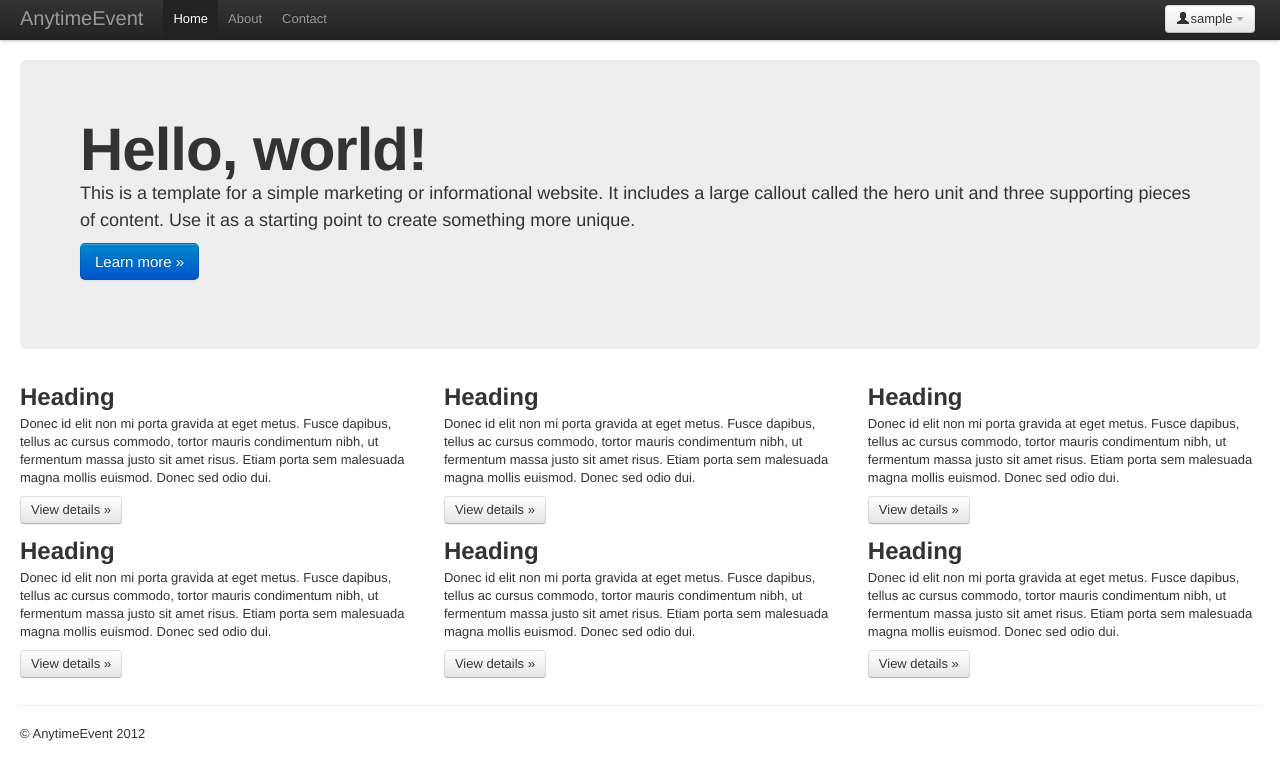
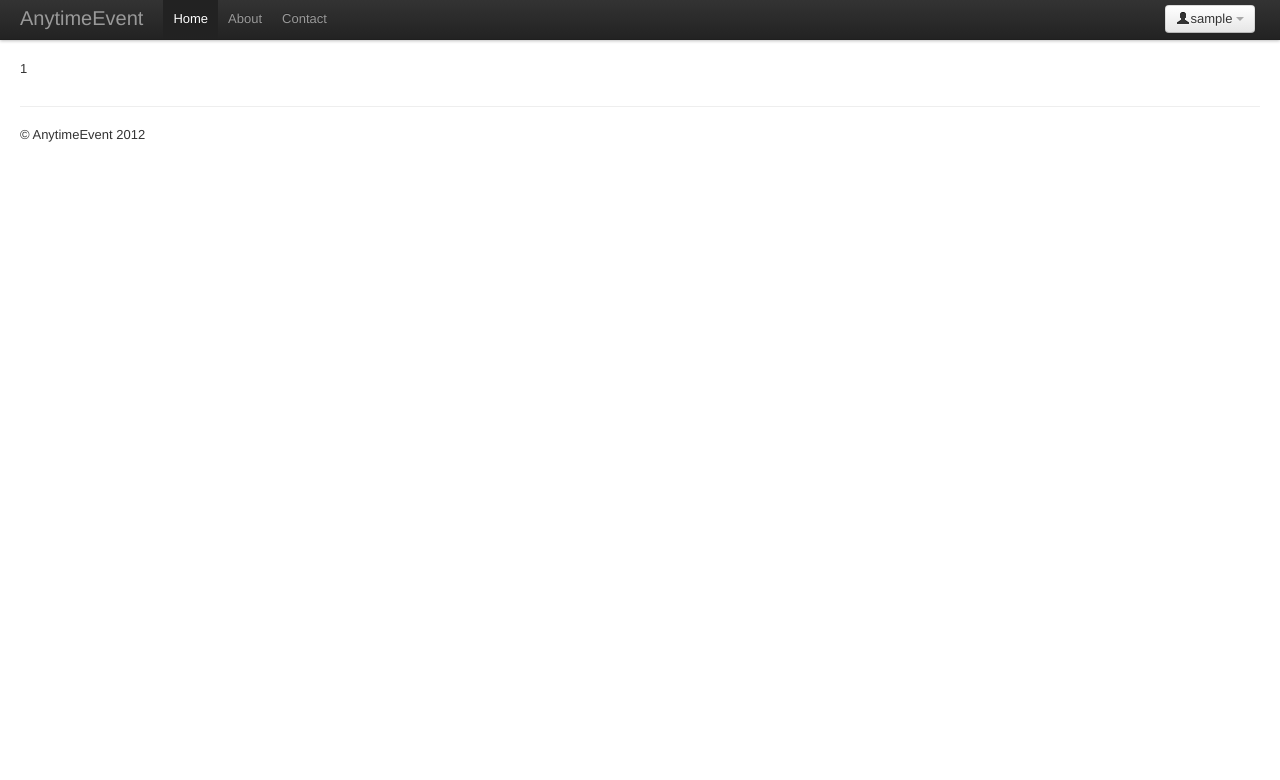
Before and after one commit to aberkowitz/AnytimeEvent, a Django app: page /video/1 in a window 1280 px wide. Shown: the top 780 px of the page. Run offline with Django 3.2, Linux system fonts and the light colour scheme; the visitor is signed in with stand-in values (Sample User, id 1); some libraries are stand-ins or nearby versions.

Commit message:
Make sure data gets passed to view.

```diff
--- a/anytimeevent/templates/video.html
+++ b/anytimeevent/templates/video.html
@@ -1,43 +1,5 @@
 {% extends "base.html" %}
 {% block title %}AnytimeEvent{% endblock %}
 {% block content %}
-          <div class="hero-unit">
-            <h1>Hello, world!</h1>
-            <p>This is a template for a simple marketing or informational website. It includes a large callout called the hero unit and three supporting pieces of content. Use it as a starting point to create something more unique.</p>
-            <p><a class="btn btn-primary btn-large">Learn more &raquo;</a></p>
-          </div>
-          <div class="row-fluid">
-            <div class="span4">
-              <h2>Heading</h2>
-              <p>Donec id elit non mi porta gravida at eget metus. Fusce dapibus, tellus ac cursus commodo, tortor mauris condimentum nibh, ut fermentum massa justo sit amet risus. Etiam porta sem malesuada magna mollis euismod. Donec sed odio dui. </p>
-              <p><a class="btn" href="#">View details &raquo;</a></p>
-            </div><!--/span-->
-            <div class="span4">
-              <h2>Heading</h2>
-              <p>Donec id elit non mi porta gravida at eget metus. Fusce dapibus, tellus ac cursus commodo, tortor mauris condimentum nibh, ut fermentum massa justo sit amet risus. Etiam porta sem malesuada magna mollis euismod. Donec sed odio dui. </p>
-              <p><a class="btn" href="#">View details &raquo;</a></p>
-            </div><!--/span-->
-            <div class="span4">
-              <h2>Heading</h2>
-              <p>Donec id elit non mi porta gravida at eget metus. Fusce dapibus, tellus ac cursus commodo, tortor mauris condimentum nibh, ut fermentum massa justo sit amet risus. Etiam porta sem malesuada magna mollis euismod. Donec sed odio dui. </p>
-              <p><a class="btn" href="#">View details &raquo;</a></p>
-            </div><!--/span-->
-          </div><!--/row-->
-          <div class="row-fluid">
-            <div class="span4">
-              <h2>Heading</h2>
-              <p>Donec id elit non mi porta gravida at eget metus. Fusce dapibus, tellus ac cursus commodo, tortor mauris condimentum nibh, ut fermentum massa justo sit amet risus. Etiam porta sem malesuada magna mollis euismod. Donec sed odio dui. </p>
-              <p><a class="btn" href="#">View details &raquo;</a></p>
-            </div><!--/span-->
-            <div class="span4">
-              <h2>Heading</h2>
-              <p>Donec id elit non mi porta gravida at eget metus. Fusce dapibus, tellus ac cursus commodo, tortor mauris condimentum nibh, ut fermentum massa justo sit amet risus. Etiam porta sem malesuada magna mollis euismod. Donec sed odio dui. </p>
-              <p><a class="btn" href="#">View details &raquo;</a></p>
-            </div><!--/span-->
-            <div class="span4">
-              <h2>Heading</h2>
-              <p>Donec id elit non mi porta gravida at eget metus. Fusce dapibus, tellus ac cursus commodo, tortor mauris condimentum nibh, ut fermentum massa justo sit amet risus. Etiam porta sem malesuada magna mollis euismod. Donec sed odio dui. </p>
-              <p><a class="btn" href="#">View details &raquo;</a></p>
-            </div><!--/span-->
-          </div><!--/row-->
+{{ number }}
 {% endblock %}
--- a/anytimeevent/urls.py
+++ b/anytimeevent/urls.py
@@ -9,7 +9,7 @@ urlpatterns = patterns('',
     url(r'^accounts/', include('social_auth.urls')),
     url(r'^accounts/', include('registration.backends.default.urls')),
     url(r'^$', 'anytimeevent.views.home', name='home'),
-    url(r'^video/(?P<number>\d)', 'anytimeevent.views.video', name='video'),
+    url(r'^video/(?P<number>\d{1,})', 'anytimeevent.views.video', name='video'),
 
     # url(r'^anytimeevent/', include('anytimeevent.foo.urls')),
 
--- a/anytimeevent/views.py
+++ b/anytimeevent/views.py
@@ -12,4 +12,5 @@ def home(request):
 @login_required
 def video(request, number):
    return render_to_response("video.html",
-                              RequestContext(request))
+                              {'number': number},
+                              context_instance=RequestContext(request))
```
